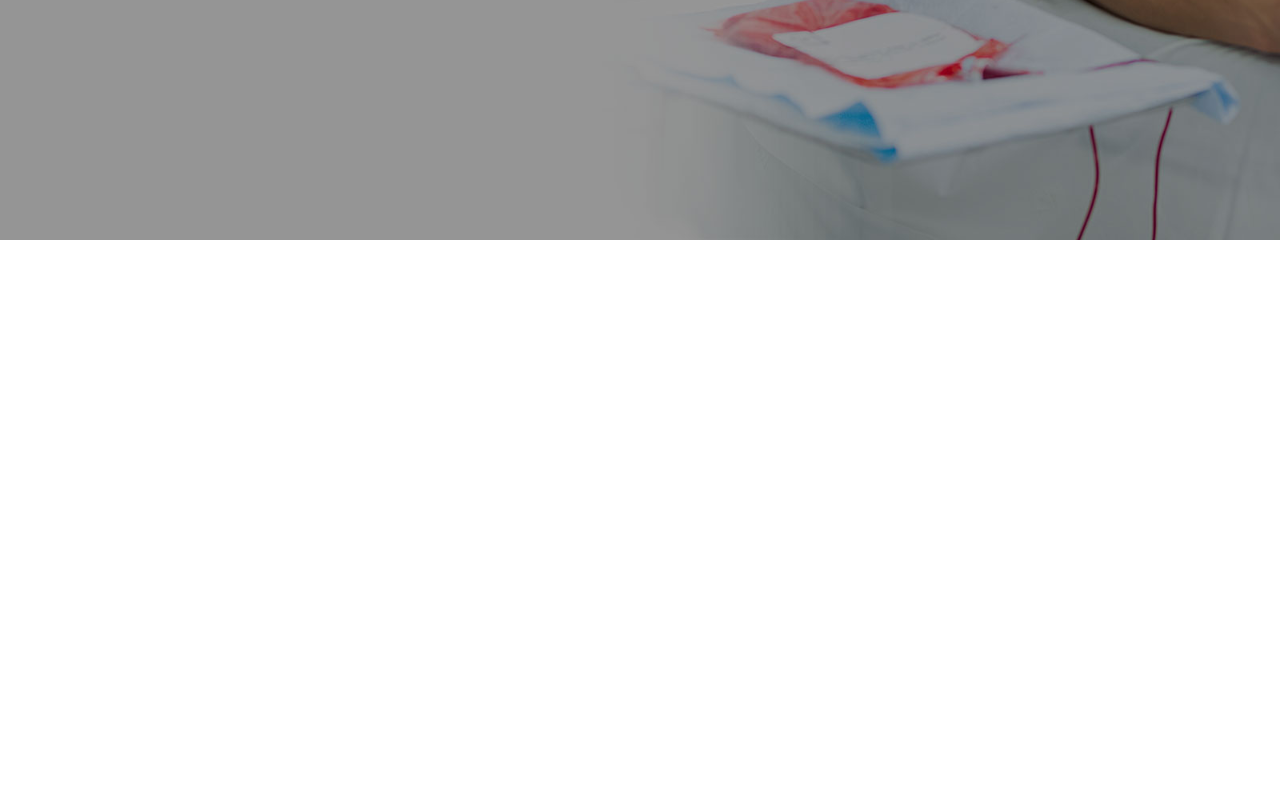
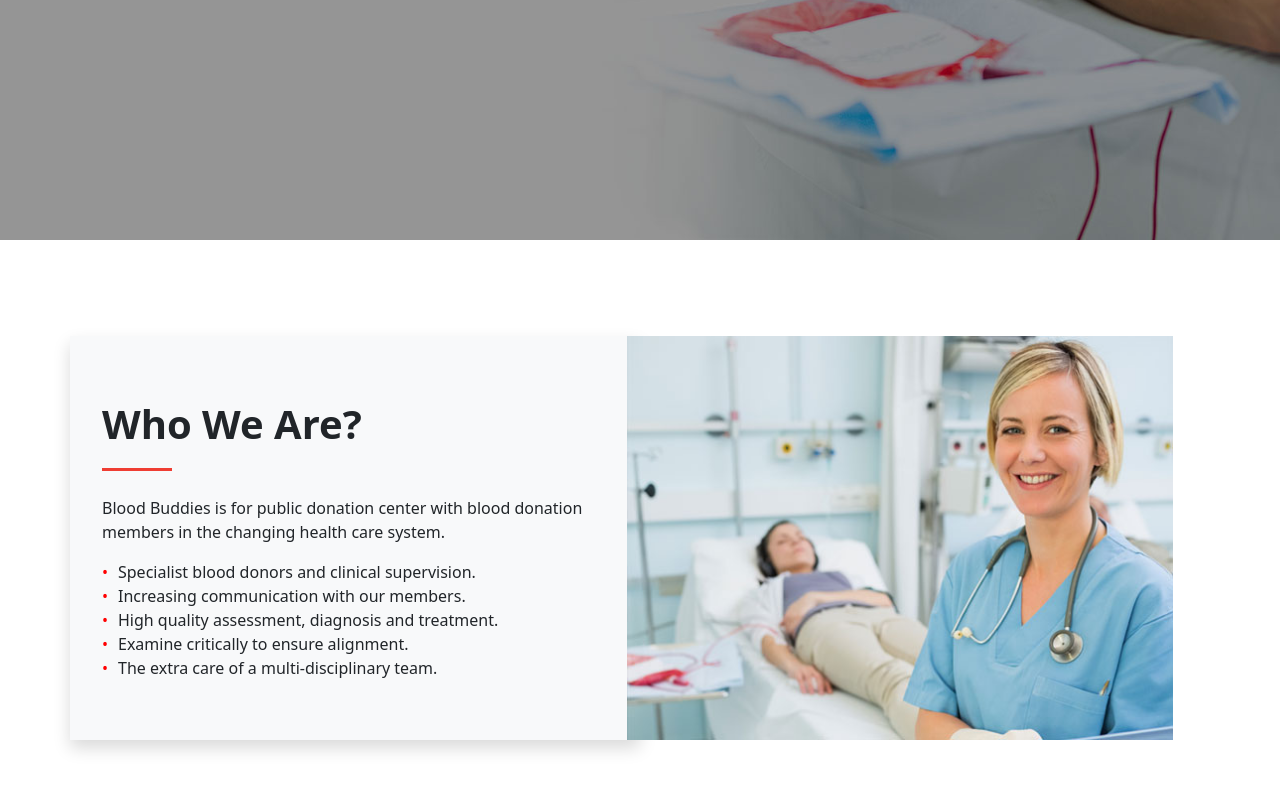
Before and after one commit to isti2623/Blood-Buddies-Client, a React (Create React App) app: page / in a window 1280 px wide. Shown: the part 718-1508 px from the top of the page. Before the commit the page ends 958 px from the top, so only its background shows below. Built offline with nearby package versions, Linux system fonts and the light colour scheme.

Commit message:
added who we are part

```diff
--- a/src/Pages/Home/Home/Home.js
+++ b/src/Pages/Home/Home/Home.js
@@ -2,6 +2,7 @@ import React from 'react';
 import Navigation from '../../Shared/Navigation/Navigation';
 import TopHeader from '../../Shared/TopHeader/TopHeader';
 import Banner from '../Banner/Banner';
+import WhoWeAre from '../WhoWeAre/WhoWeAre';
 
 const Home = () => {
     return (
@@ -9,6 +10,7 @@ const Home = () => {
             <TopHeader></TopHeader>
             <Navigation></Navigation>
             <Banner></Banner>
+            <WhoWeAre></WhoWeAre>
         </div>
     );
 };
--- /dev/null
+++ b/src/Pages/Home/WhoWeAre/WhoWeAre.css
@@ -0,0 +1,28 @@
+.divider{
+    width: 72px;
+    height: 2px;
+    margin-top: 0px;
+    position: relative;
+    top: -3px;
+
+}
+.div-head{
+    display: inline-block;
+    width: 70px;
+    height: 3px;
+    background: #EF3D32;
+    margin-top: 8px;
+}
+ul {
+    list-style: none;
+  }
+
+li::before {content: "•";
+    color: red;
+    display: inline-block;
+     width: 1em;
+    margin-left: -1em
+}
+.text-card{
+    margin-right: -25px;
+}
--- /dev/null
+++ b/src/Pages/Home/WhoWeAre/WhoWeAre.js
@@ -0,0 +1,37 @@
+import React from 'react';
+import './WhoWeAre.css'
+import whoWeAre from '../../../images/whoweare.jpg'
+
+const WhoWeAre = () => {
+    return (
+        <div className='my-5'>
+            <div className="container">
+                <div className="row">
+                    <div className="col-lg-6 my-5 bg-light p-3 text-card shadow">
+                        <div>
+                            <h1 className='fw-bold mt-5 ms-3 fs-1'>Who We Are?
+                            </h1>
+                            <span className='divider div-head ms-3'></span>
+                            <p className='mt-3 ms-3'>Blood Buddies is for public donation center with blood donation members in the changing health care system.</p>
+                            <ul>
+                                <li>Specialist blood donors and clinical supervision.</li>
+                                <li>Increasing communication with our members.</li>
+                                <li>High quality assessment, diagnosis and treatment.
+                                </li>
+                                <li>Examine critically to ensure alignment.
+                                </li>
+                                <li>The extra care of a multi-disciplinary team.
+                                </li>
+                            </ul>
+                        </div>
+                    </div>
+                    <div className="col-lg-6 my-5">
+                        <img className='img-fluid' src={whoWeAre} alt="" />
+                    </div>
+                </div>
+            </div>
+        </div>
+    );
+};
+
+export default WhoWeAre;
```
Also changed, not shown: src/images/whoweare.jpg (renamed from src/images/gallery_2.jpg).
